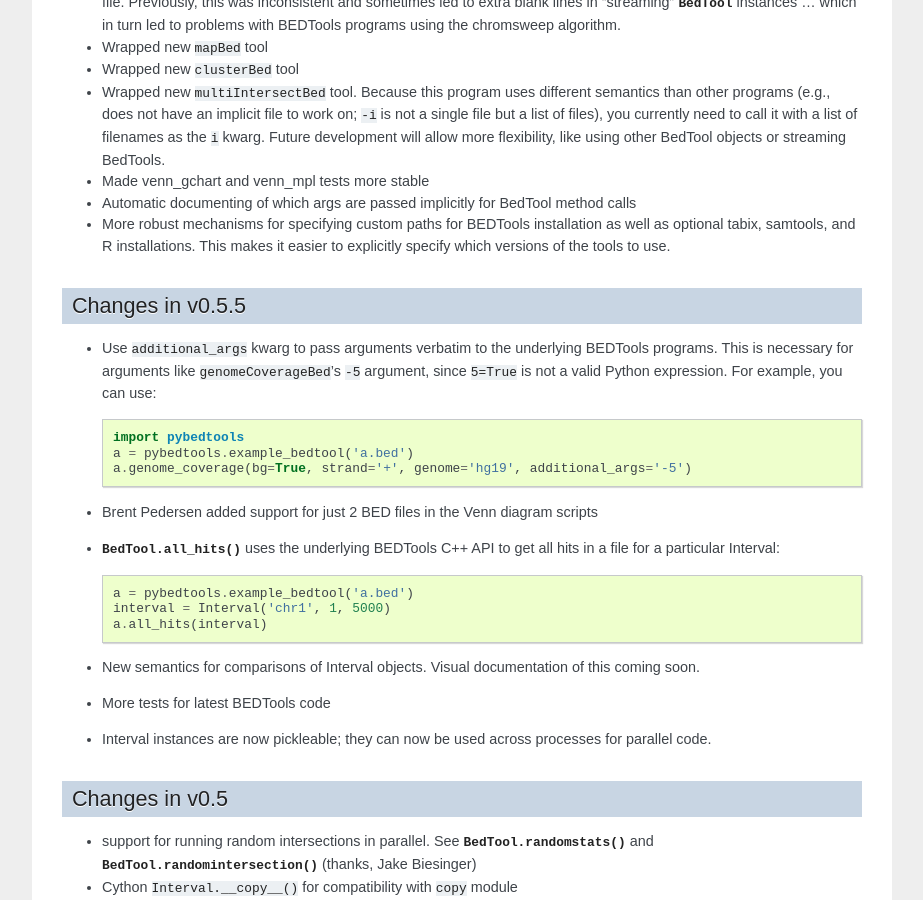
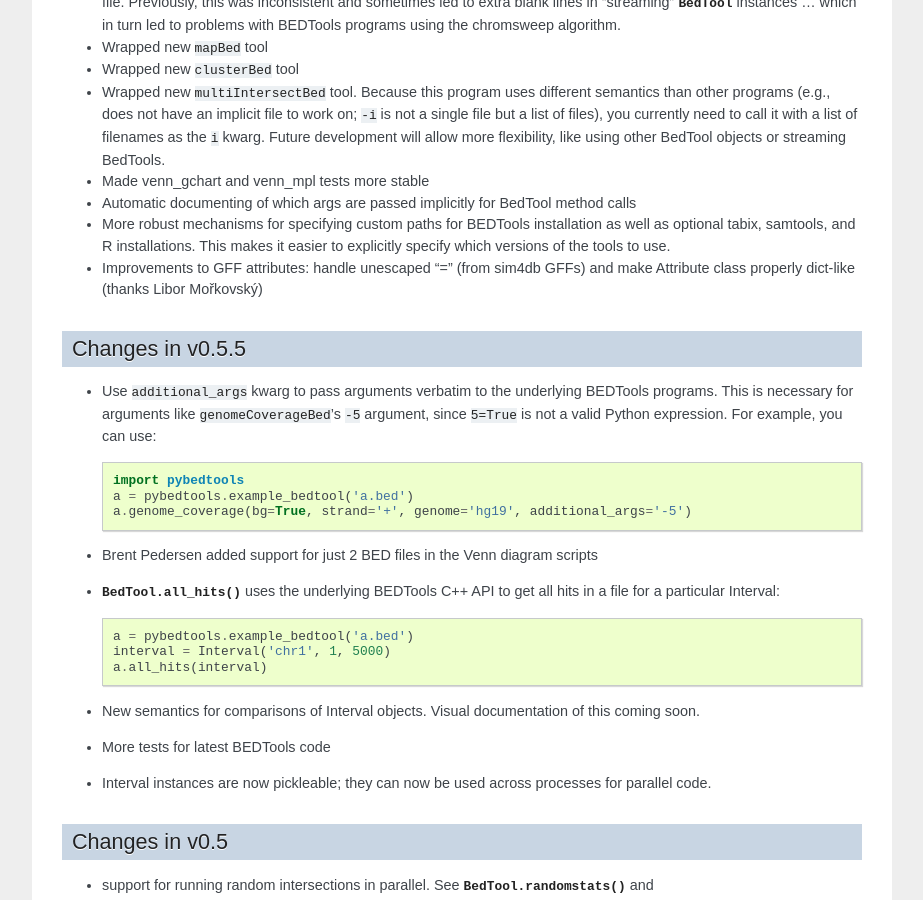
Before and after one commit to daler/pybedtools, a Sphinx documentation site: the page built from docs/source/changes.rst, in a window 1280 px wide and 900 px high, scrolled down 779 px. Shown: the whole window, without its empty margins (198-1121 px from the left). Built offline with Sphinx 7.4.7, drawn with Linux system fonts in a browser that asks for light colours; comment, search, counter and statistics services are not loaded.

Commit message:
edits to changes.rst

```diff
--- a/docs/source/changes.rst
+++ b/docs/source/changes.rst
@@ -81,6 +81,9 @@ Changes since v0.5.5
   as well as optional tabix, samtools, and R installations.  This makes it
   easier to explicitly specify which versions of the tools to use.
 
+* Improvements to GFF attributes: handle unescaped "=" (from sim4db GFFs) and
+  make Attribute class properly dict-like (thanks Libor Mořkovský)
+
 Changes in v0.5.5
 -----------------
 * Use `additional_args` kwarg to pass arguments verbatim to the underlying
```
